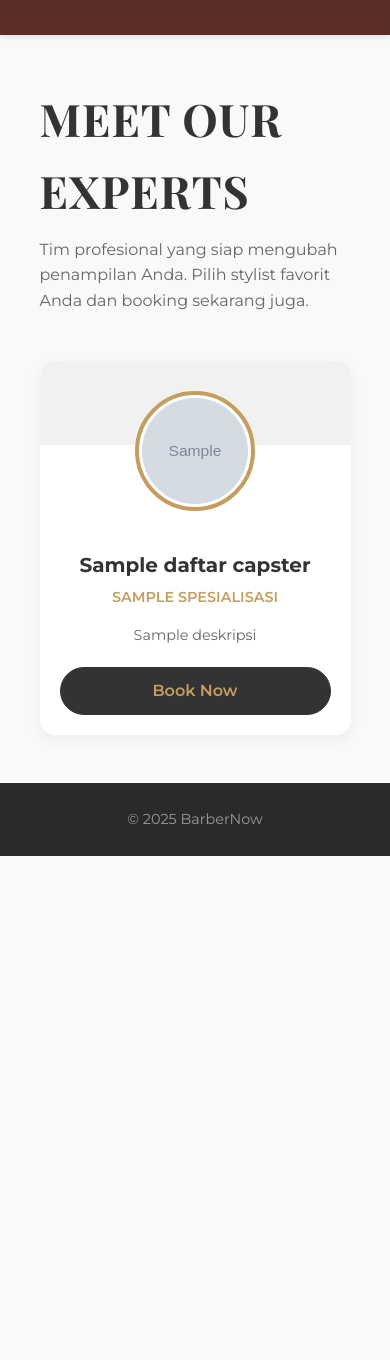
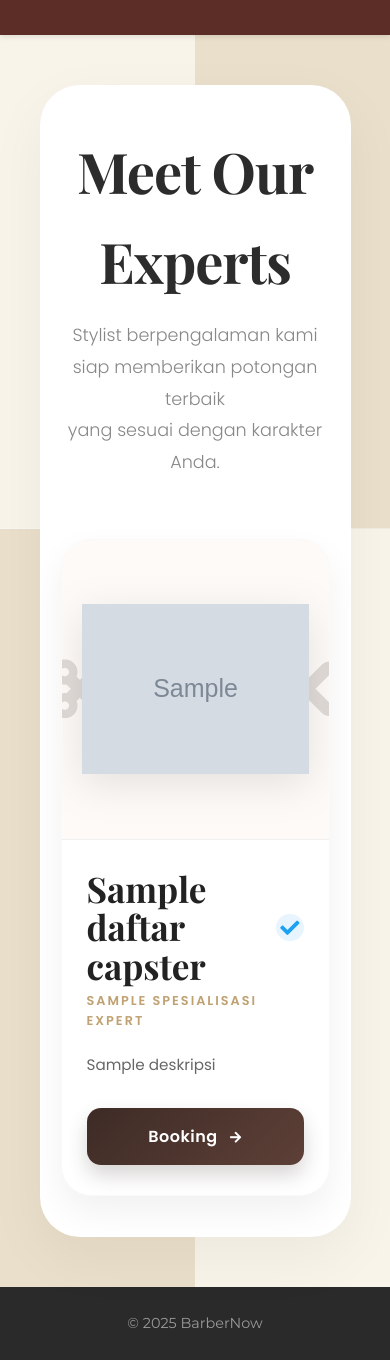
Before and after one commit to ilham27-san/pkk_barber, a CodeIgniter 4 app: the page made by app/Views/layanan/capster.php in a window 390 px wide. Shown: the part 303-1663 px from the top of the page. Before the commit the page ends 1159 px from the top, so only its background shows below. Run offline with PHP 8.4 and a stand-in for CodeIgniter, Linux system fonts and the light colour scheme; the template is opened without the code that fills it: most values are stand-ins (such as "Sample title", 1, 10 or a date in 2020); grey boxes marked "Sample" are stand-in pictures; data that the repository does not hold is empty; some libraries are stand-ins or nearby versions.

Commit message:
katanyaa

```diff
--- a/app/Views/layanan/capster.php
+++ b/app/Views/layanan/capster.php
@@ -1,189 +1,216 @@
 <?= $this->extend('layout/template'); ?>
-
-<?= $this->section('css'); ?>
-<style>
-    /* --- CSS KHUSUS HALAMAN CAPSTER (Embedded) --- */
-    :root {
-        --primary-gold: #c59d5f;
-        --dark-bg: #222;
-        --card-bg: #fff;
-        --text-grey: #666;
-    }
-
-    .capster-section {
-        padding: 3rem 0;
-        background-color: #f8f9fa;
-        /* Background halaman */
-    }
-
-    .section-title {
-        font-weight: 700;
-        color: #333;
-        margin-bottom: 10px;
-        text-transform: uppercase;
-        letter-spacing: 1px;
-    }
-
-    .section-subtitle {
-        color: var(--text-grey);
-        margin-bottom: 3rem;
-        max-width: 600px;
-        margin-left: auto;
-        margin-right: auto;
-    }
-
-    /* Card Styling */
-    .capster-card {
-        background: var(--card-bg);
-        border: none;
-        border-radius: 15px;
-        overflow: hidden;
-        transition: all 0.3s ease;
-        box-shadow: 0 5px 15px rgba(0, 0, 0, 0.05);
-        height: 100%;
-        /* Agar tinggi kartu sama rata */
-        display: flex;
-        flex-direction: column;
-    }
-
-    .capster-card:hover {
-        transform: translateY(-10px);
-        /* Efek melayang saat hover */
-        box-shadow: 0 15px 30px rgba(0, 0, 0, 0.15);
-    }
-
-    /* Image Wrapper */
-    .capster-img-wrapper {
-        padding: 30px 20px 10px;
-        text-align: center;
-        background: linear-gradient(to bottom, #f1f1f1 50%, #fff 50%);
-    }
-
-    .capster-img {
-        width: 140px;
-        height: 140px;
-        object-fit: cover;
-        border-radius: 50%;
-        border: 4px solid var(--primary-gold);
-        padding: 3px;
-        background: #fff;
-        transition: transform 0.3s ease;
-    }
-
-    .capster-card:hover .capster-img {
-        transform: scale(1.05);
-    }
-
-    /* Card Body */
-    .capster-body {
-        padding: 20px;
-        text-align: center;
-        flex-grow: 1;
-        /* Mendorong tombol ke bawah */
-        display: flex;
-        flex-direction: column;
-    }
-
-    .capster-name {
-        font-size: 1.25rem;
-        font-weight: 700;
-        margin-bottom: 5px;
-        color: #333;
-    }
-
-    .capster-role {
-        color: var(--primary-gold);
-        font-weight: 600;
-        font-size: 0.9rem;
-        text-transform: uppercase;
-        margin-bottom: 15px;
-        display: block;
-    }
-
-    .capster-desc {
-        color: var(--text-grey);
-        font-size: 0.9rem;
-        line-height: 1.6;
-        margin-bottom: 20px;
-        flex-grow: 1;
-    }
-
-    /* Button Styling */
-    .btn-booking {
-        background-color: #333;
-        color: var(--primary-gold);
-        border: 1px solid #333;
-        padding: 10px 25px;
-        border-radius: 50px;
-        font-weight: 600;
-        transition: all 0.3s;
-        text-decoration: none;
-        display: inline-block;
-        width: 100%;
-    }
-
-    .btn-booking:hover {
-        background-color: var(--primary-gold);
-        color: #fff;
-        border-color: var(--primary-gold);
-    }
-
-    /* Responsive adjustment */
-    @media (max-width: 768px) {
-        .capster-img {
-            width: 120px;
-            height: 120px;
-        }
-    }
-</style>
-<?= $this->endSection(); ?>
 
 <?= $this->section('content'); ?>
 
-<div class="capster-section">
+<link rel="stylesheet" href="https://cdnjs.cloudflare.com/ajax/libs/font-awesome/5.15.4/css/all.min.css">
+
+<style>
+    @import url('https://fonts.googleapis.com/css2?family=Poppins:wght@300;400;500;600&display=swap');
+    .capster-wrapper-font { font-family: 'Poppins', sans-serif; color: #444; }
+
+    /* --- CONTAINER UTAMA --- */
+    .capster-white-box {
+        background-color: #ffffff;
+        border-radius: 40px;
+        padding: 60px 40px;
+        box-shadow: 0 20px 60px rgba(0, 0, 0, 0.05);
+        max-width: 1200px; width: 100%; margin: 50px auto;
+        position: relative; overflow: hidden;
+        border: 1px solid rgba(255,255,255,0.8);
+        min-height: 500px;
+    }
+
+    /* HEADER */
+    .page-header { text-align: center; margin-bottom: 60px; position: relative; z-index: 2; }
+    .page-title {
+        font-family: 'Playfair Display', serif; font-size: 3.5rem; color: #2c2c2c;
+        font-weight: 800; margin: 0 0 15px 0; letter-spacing: -1px;
+    }
+    .page-subtitle { color: #888; font-size: 1.1rem; max-width: 600px; margin: 0 auto; line-height: 1.8; font-weight: 300; }
+
+    /* LIST CONTAINER */
+    .experts-list-container { display: flex; flex-direction: column; gap: 40px; position: relative; z-index: 2; }
+
+    /* --- KARTU STYLIST --- */
+    .stylist-card-modern {
+        background: #fff; border-radius: 30px; overflow: hidden;
+        transition: all 0.4s cubic-bezier(0.25, 0.8, 0.25, 1);
+        display: flex; flex-direction: row;
+        box-shadow: 0 15px 35px rgba(0,0,0,0.06);
+        border: 1px solid #f9f9f9; min-height: 280px;
+        position: relative; z-index: 1;
+    }
+
+    .stylist-card-modern:hover {
+        transform: translateY(-5px);
+        box-shadow: 0 30px 60px rgba(0,0,0,0.12);
+    }
+
+    /* --- ANIMASI KEYFRAMES (MENYEBAR) --- */
+    @keyframes burstOut {
+        0% { opacity: 0.1; transform: translate(-50%, -50%) scale(0.6) rotate(0deg); }
+        50% { opacity: 0.3; }
+        100% { opacity: 0; transform: translate(-50%, -50%) scale(2.2) rotate(45deg); }
+    }
+
+    /* --- AREA KIRI: GAMBAR & ANIMASI --- */
+    .stylist-img-section {
+        width: 35%;
+        background: #fdfaf7;
+        position: relative;
+        display: flex; align-items: center; justify-content: center;
+        padding: 20px;
+        border-right: 1px solid rgba(0,0,0,0.03);
+        overflow: hidden;
+        z-index: 1;
+    }
+
+    /* ELEMEN IKON DI BELAKANG GAMBAR */
+    .stylist-img-section::before,
+    .stylist-img-section::after {
+        font-family: "Font Awesome 5 Free"; font-weight: 900;
+        position: absolute; top: 50%; left: 50%;
+        transform: translate(-50%, -50%) scale(0.6);
+        white-space: nowrap; opacity: 0.15;
+        z-index: 0; pointer-events: none;
+        animation-name: burstOut; animation-duration: 4s;
+        animation-timing-function: linear; animation-iteration-count: infinite;
+        animation-play-state: paused; transition: opacity 0.3s;
+    }
+
+    .stylist-img-section::before {
+        content: '\f0c4 \00a0 \f0c4 \00a0 \f0c4 \00a0 \f0c4';
+        font-size: 5rem; color: #cba155;
+    }
+
+    .stylist-img-section::after {
+        content: '\f0c4 \00a0 \f0c4 \00a0 \f0c4 \00a0 \f0c4';
+        font-size: 7rem; color: #3e2b26; animation-delay: 2s;
+    }
+
+    .stylist-card-modern:hover .stylist-img-section::before,
+    .stylist-card-modern:hover .stylist-img-section::after {
+        animation-play-state: running; opacity: 0.4;
+    }
+
+    /* GAMBAR ORANG */
+    .stylist-img {
+        width: 100%; height: 100%; max-height: 250px; object-fit: contain;
+        filter: drop-shadow(0 10px 20px rgba(0,0,0,0.1));
+        transition: transform 0.5s ease;
+        position: relative; z-index: 10;
+    }
+
+    .stylist-card-modern:hover .stylist-img { transform: scale(1.08) rotate(-2deg); }
+
+
+    /* --- KANAN: KONTEN --- */
+    .stylist-content-section {
+        width: 65%; padding: 40px;
+        display: flex; flex-direction: column; justify-content: center;
+    }
+
+    .modern-header { display: flex; justify-content: space-between; align-items: center; margin-bottom: 5px; }
+
+    .stylist-name-large {
+        font-family: 'Playfair Display', serif; font-size: 2.2rem;
+        color: #222; margin: 0; font-weight: 700; line-height: 1.1;
+        display: flex; align-items: center; gap: 10px;
+    }
+
+    .verified-icon {
+        color: #1da1f2; font-size: 1.2rem;
+        background: rgba(29, 161, 242, 0.1); padding: 4px; border-radius: 50%;
+    }
+
+    .role-label {
+        font-size: 0.8rem; font-weight: 600; letter-spacing: 2px;
+        color: #bfa070; text-transform: uppercase; margin-bottom: 20px; display: block;
+    }
+
+    .modern-bio {
+        color: #666; font-size: 0.95rem; line-height: 1.7; margin-bottom: 30px;
+    }
+
+    /* Footer sekarang hanya tombol */
+    .modern-footer { margin-top: auto; }
+
+    .btn-modern-book {
+        display: block; width: 100%;
+        background: linear-gradient(135deg, #3e2b26 0%, #5d4037 100%);
+        color: #fff; text-decoration: none; padding: 16px 0; text-align: center;
+        border-radius: 14px; font-weight: 600; font-size: 1rem; letter-spacing: 0.5px;
+        box-shadow: 0 10px 20px rgba(62, 43, 38, 0.2); transition: all 0.3s; border: none;
+    }
+    .btn-modern-book:hover {
+        box-shadow: 0 15px 30px rgba(62, 43, 38, 0.3); transform: translateY(-2px);
+        background: linear-gradient(135deg, #5d4037 0%, #3e2b26 100%); color: #fff;
+    }
+
+    @media (max-width: 992px) {
+        .capster-white-box { padding: 40px 20px; }
+        .stylist-card-modern { flex-direction: column; min-height: auto; }
+        .stylist-img-section { width: 100%; height: 300px; border-right: none; border-bottom: 1px solid #f0f0f0; }
+        .stylist-content-section { width: 100%; padding: 30px 25px; }
+        .modern-header { flex-direction: column; align-items: flex-start; gap: 10px; }
+    }
+</style>
+
+<div class="capster-wrapper-font">
     <div class="container">
-        <div class="text-center">
-            <h1 class="section-title">Meet Our Experts</h1>
-            <p class="section-subtitle">
-                Tim profesional yang siap mengubah penampilan Anda. Pilih stylist favorit Anda dan booking sekarang juga.
-            </p>
+
+        <div class="capster-white-box">
+
+            <div class="page-header">
+                <h1 class="page-title">Meet Our Experts</h1>
+                <p class="page-subtitle">Stylist berpengalaman kami siap memberikan potongan terbaik<br>yang sesuai dengan karakter Anda.</p>
             </div>
 
-        <div class="row">
+            <div class="experts-list-container">
+
                 <?php if (isset($daftar_capster) && !empty($daftar_capster)) : ?>
                     <?php foreach ($daftar_capster as $capster) : ?>
-                    <div class="col-lg-4 col-md-6 mb-4">
-                        <div class="capster-card">
-                            <div class="capster-img-wrapper">
+
+                        <div class="stylist-card-modern">
+
+                            <div class="stylist-img-section">
                                 <img src="<?= base_url('assets/img/capster/' . $capster['foto']); ?>"
                                      alt="<?= esc($capster['nama']); ?>"
-                                    class="capster-img"
-                                    onerror="this.onerror=null;this.src='https://ui-avatars.com/api/?name=<?= urlencode($capster['nama']) ?>&background=333&color=c59d5f&size=150';">
+                                     class="stylist-img"
+                                     onerror="this.onerror=null;this.src='https://ui-avatars.com/api/?name=<?= urlencode($capster['nama']) ?>&background=transparent&color=333&size=512';">
                             </div>
 
-                            <div class="capster-body">
-                                <h3 class="capster-name"><?= esc($capster['nama']); ?></h3>
-                                <span class="capster-role"><?= esc($capster['spesialisasi']); ?></span>
+                            <div class="stylist-content-section">
+                                <div class="modern-header">
+                                    <h3 class="stylist-name-large">
+                                        <?= esc($capster['nama']); ?>
+                                        <i class="fas fa-check verified-icon" title="Verified Expert"></i>
+                                    </h3>
+                                </div>
 
-                                <p class="capster-desc">
-                                    <?= nl2br(esc($capster['deskripsi'])); ?>
+                                <span class="role-label"><?= esc($capster['spesialisasi']); ?> EXPERT</span>
+
+                                <p class="modern-bio">
+                                    <?= !empty($capster['deskripsi']) ? nl2br(esc($capster['deskripsi'])) : 'Stylist profesional dengan dedikasi tinggi, menguasai teknik potongan modern dan klasik untuk menunjang penampilan terbaik Anda.' ?>
                                 </p>
 
-                                <a href="<?= base_url('booking'); ?>?id_capster=<?= $capster['id_capster']; ?>" class="btn-booking">
-                                    Book Now
+                                <div class="modern-footer">
+                                    <a href="<?= base_url('booking'); ?>?id_capster=<?= $capster['id_capster']; ?>" class="btn-modern-book">
+                                        Booking <i class="fas fa-arrow-right" style="margin-left:8px; font-size:0.8rem;"></i>
                                     </a>
                                 </div>
                             </div>
                         </div>
+
                     <?php endforeach; ?>
                 <?php else : ?>
-                <div class="col-12">
-                    <div class="alert alert-warning text-center">
-                        <i class="fas fa-exclamation-circle"></i>
-                        Belum ada data stylist yang tersedia saat ini.
-                    </div>
+                    <div style="text-align: center; padding: 60px; color: #999;">
+                        <i class="far fa-sad-tear" style="font-size: 4rem; margin-bottom: 20px; opacity: 0.3;"></i>
+                        <p>Belum ada stylist yang tersedia.</p>
                     </div>
                 <?php endif; ?>
+
+            </div>
         </div>
     </div>
 </div>
```
Also changed, not shown: public/assets/img/capster/1765477719_7aef7cc735fec5cd3af7.png (deleted), public/assets/img/capster/1765912182_7f9a208264faa5285bff.jpg (added), public/assets/img/capster/1765913359_3e6458b806c443acb24f.jpg (added). Lines whose indentation alone changed are shown as unchanged.
